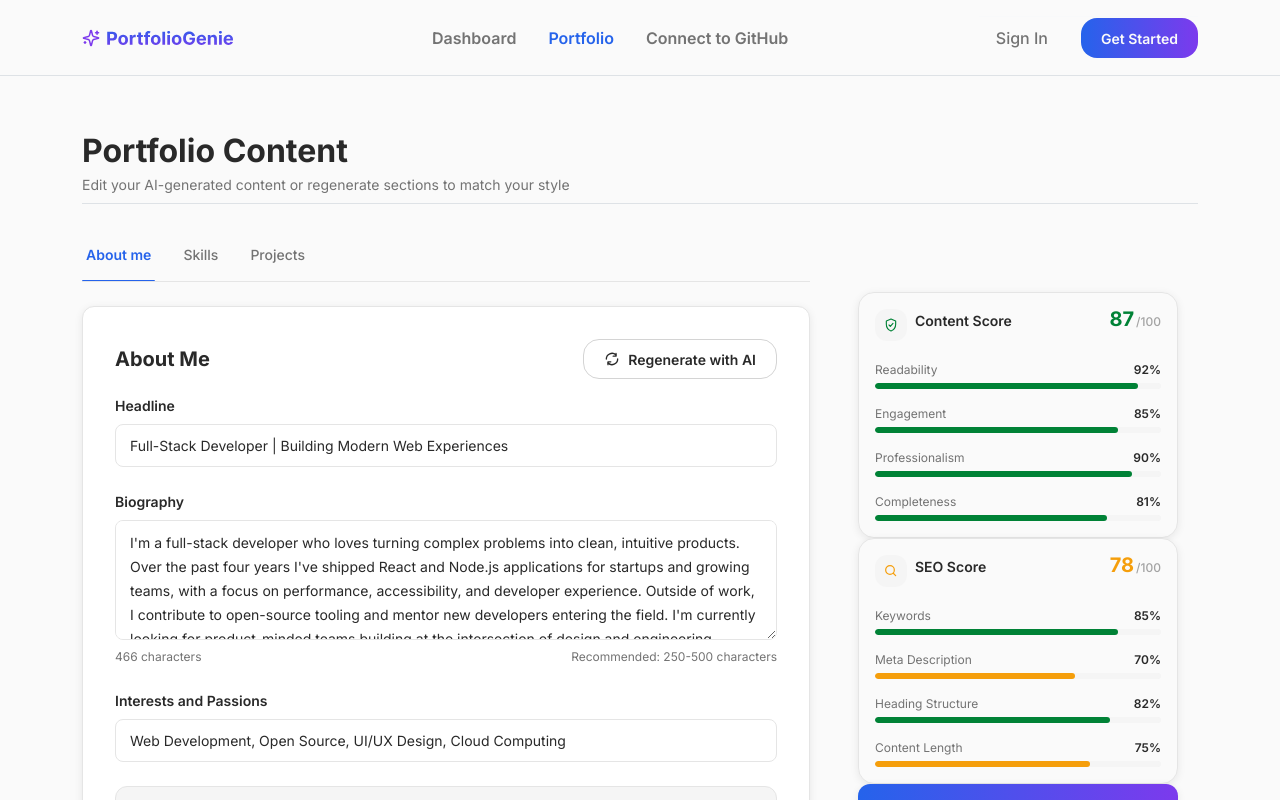
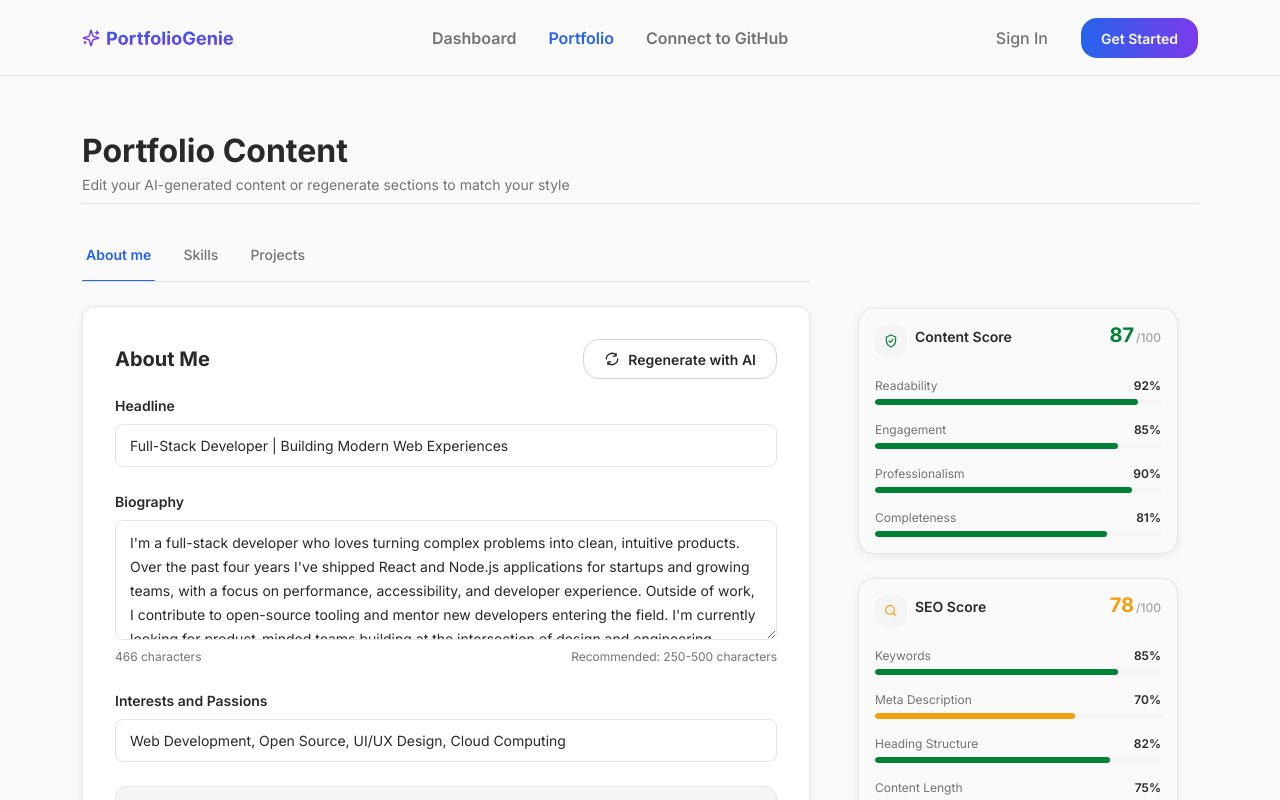
Before and after one commit to HafsaTarek/PortfolioGenie, a React (Vite) app in the folder client/: page /portfolio in a window 1280 px wide. Shown: the top 800 px of the page. Built offline with nearby package versions, Linux system fonts and the light colour scheme.

Commit message:
fixed sidebar gap design

```diff
--- a/client/src/components/portfolio/Sidebar.module.css
+++ b/client/src/components/portfolio/Sidebar.module.css
@@ -1,6 +1,6 @@
 .container {
   display: flex;
-  gap: var(--spacing-xl);
+  gap: var(--spacing-lg);
   align-items: flex-start;
   width: 100%;
 }
@@ -12,8 +12,11 @@
 
 .sidebar {
   width: 320px;
+  gap: var(--spacing-lg);
+  display: flex;
+  flex-direction: column;
   flex-shrink: 0;
-  margin-top: 64px;
+  margin-top: 80px;;
 }
 
 @media (max-width: 1023px) {
```
Also changed, not shown: client/src/components/userDropdown/UserMenu.jsx (renamed from client/src/components/userDashboard/UserMenu.jsx), client/src/components/userDropdown/UserMenu.module.css (renamed from client/src/components/userDashboard/UserMenu.module.css).
